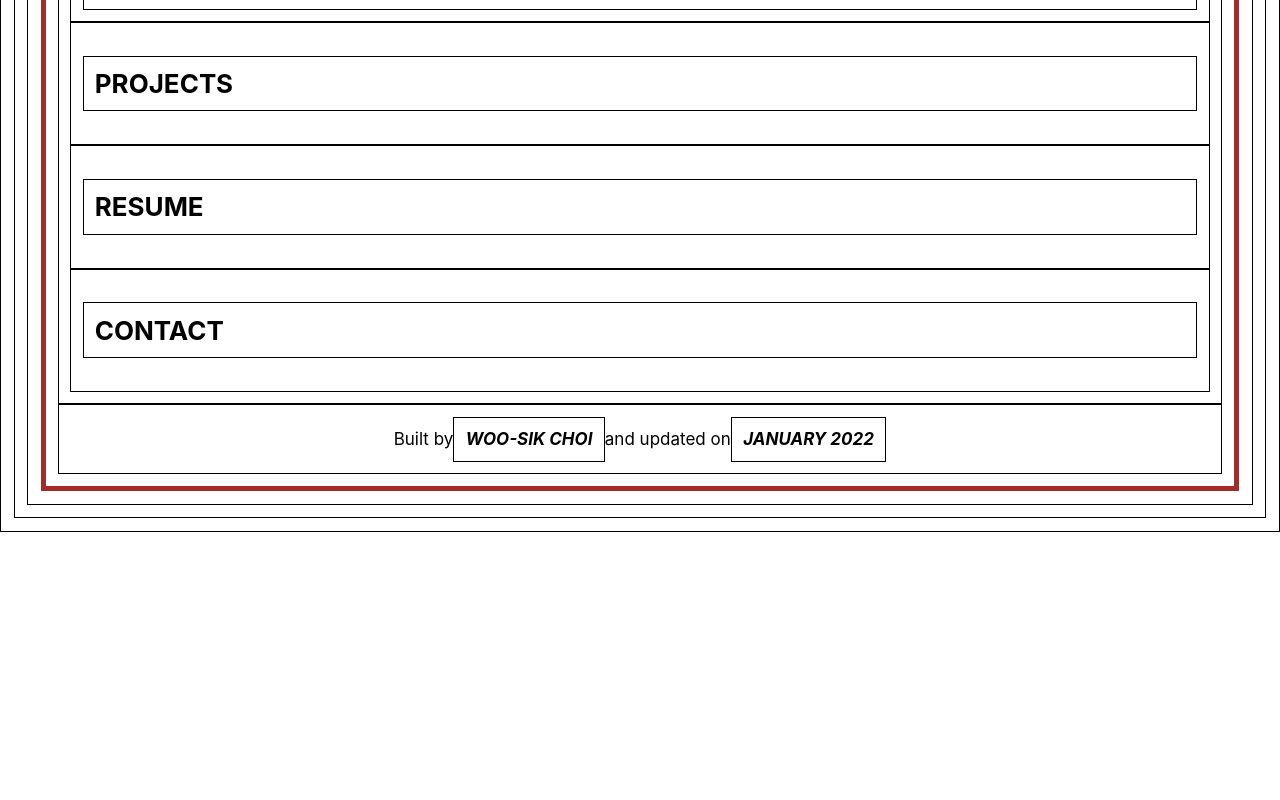
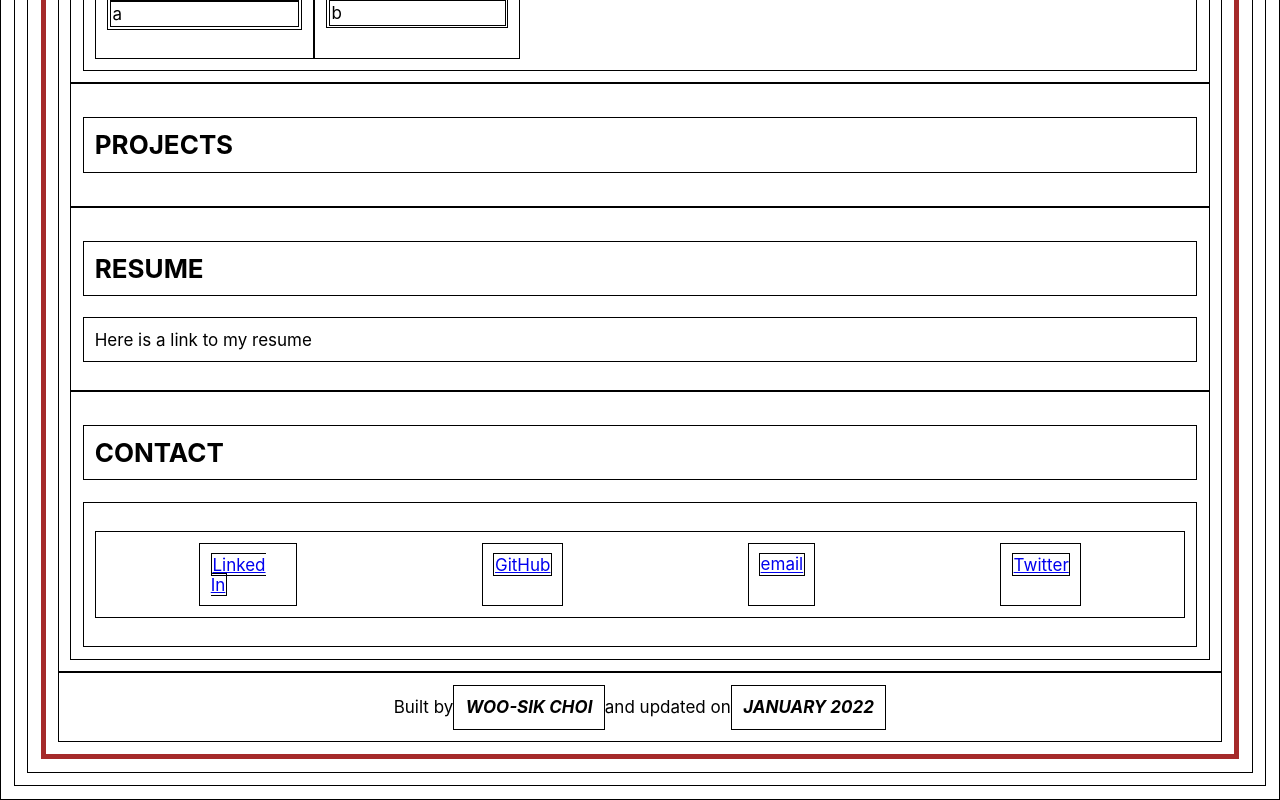
Before and after one commit to dvlprwchoi/portfolio-2, a React (Create React App) app: page / in a window 1280 px wide. Shown: the part 903-1703 px from the top of the page. Before the commit the page ends 1435 px from the top, so only its background shows below. Built offline with nearby package versions, Linux system fonts and the light colour scheme.

Commit message:
Separate Contact to individual component

```diff
--- /dev/null
+++ b/src/components/Contact/Contact.css
@@ -0,0 +1,4 @@
+.contact-information-container ul {
+  display: flex;
+  justify-content: space-around;
+}
--- /dev/null
+++ b/src/components/Contact/Contact.js
@@ -0,0 +1,40 @@
+import './Contact.css';
+
+import React from 'react';
+
+function Contact() {
+  return (
+    <div className="contact">
+      <h2>CONTACT</h2>
+      <div className="contact-information-container">
+        <ul>
+          <li>
+            <a href="https://www.linkedin.com/in/woosikchoi" target="_blank">
+              Linked In
+            </a>
+          </li>
+          <li>
+            <a href="https://www.github.com/dvlprwchoi" target="_blank">
+              GitHub
+            </a>
+          </li>
+          <li>
+            <a
+              href="mailto:dvlpr.wchoi@gmail.com?subject=Mail from woosikchoi.com"
+              target="_blank"
+            >
+              email
+            </a>
+          </li>
+          <li>
+            <a href="https://www.twitter.com/dvlprwchoi" target="_blank">
+              Twitter
+            </a>
+          </li>
+        </ul>
+      </div>
+    </div>
+  );
+}
+
+export default Contact;
--- a/src/components/Main/Main.js
+++ b/src/components/Main/Main.js
@@ -1,3 +1,4 @@
+import Contact from '../Contact/Contact';
 import Projects from '../Projects/Projects';
 import Skills from '../Skills/Skills';
 
@@ -6,15 +7,15 @@ function Main() {
     <div className="main">
       <div className="about">
         <h2>ABOUT WOO-SIK</h2>
+        <p>This is my story</p>
       </div>
       <Skills />
       <Projects />
       <div className="resume">
         <h2>RESUME</h2>
+        <p>Here is a link to my resume</p>
       </div>
-      <div className="contact">
-        <h2>CONTACT</h2>
-      </div>
+      <Contact />
     </div>
   );
 }
```
